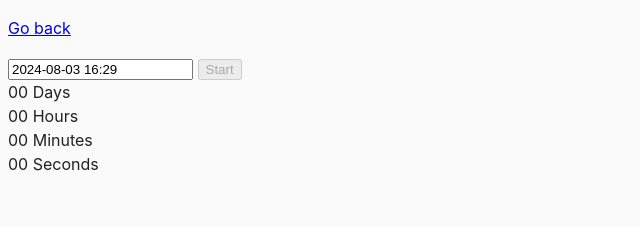
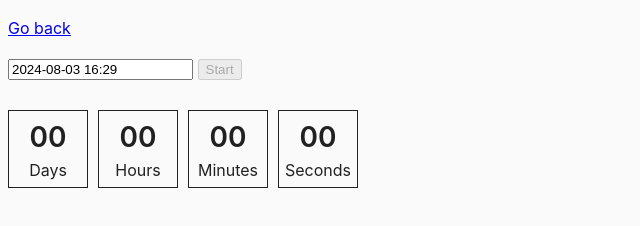
Before and after one commit to Ksenia-m4/goit-js-hw-09, a website built with Parcel: page src/02-timer.html in a window 1280 px wide. Shown: the whole page, without its empty margins (0-640 px from the left). Built offline with nearby package versions, Linux system fonts and the light colour scheme.

Commit message:
update common.css

```diff
--- a/src/css/common.css
+++ b/src/css/common.css
@@ -16,3 +16,23 @@ img {
   display: block;
   max-width: 100%;
 }
+
+.timer {
+  display: flex;
+  gap: 10px;
+  margin-top: 30px;
+}
+
+.field {
+  display: flex;
+  flex-direction: column;
+  text-align: center;
+  width: 80px;
+  border: #212121 1px solid;
+  padding: 5px 5px 5px 5px;
+}
+
+.value {
+  font-size: 28px;
+  font-weight: 600;
+}
```
